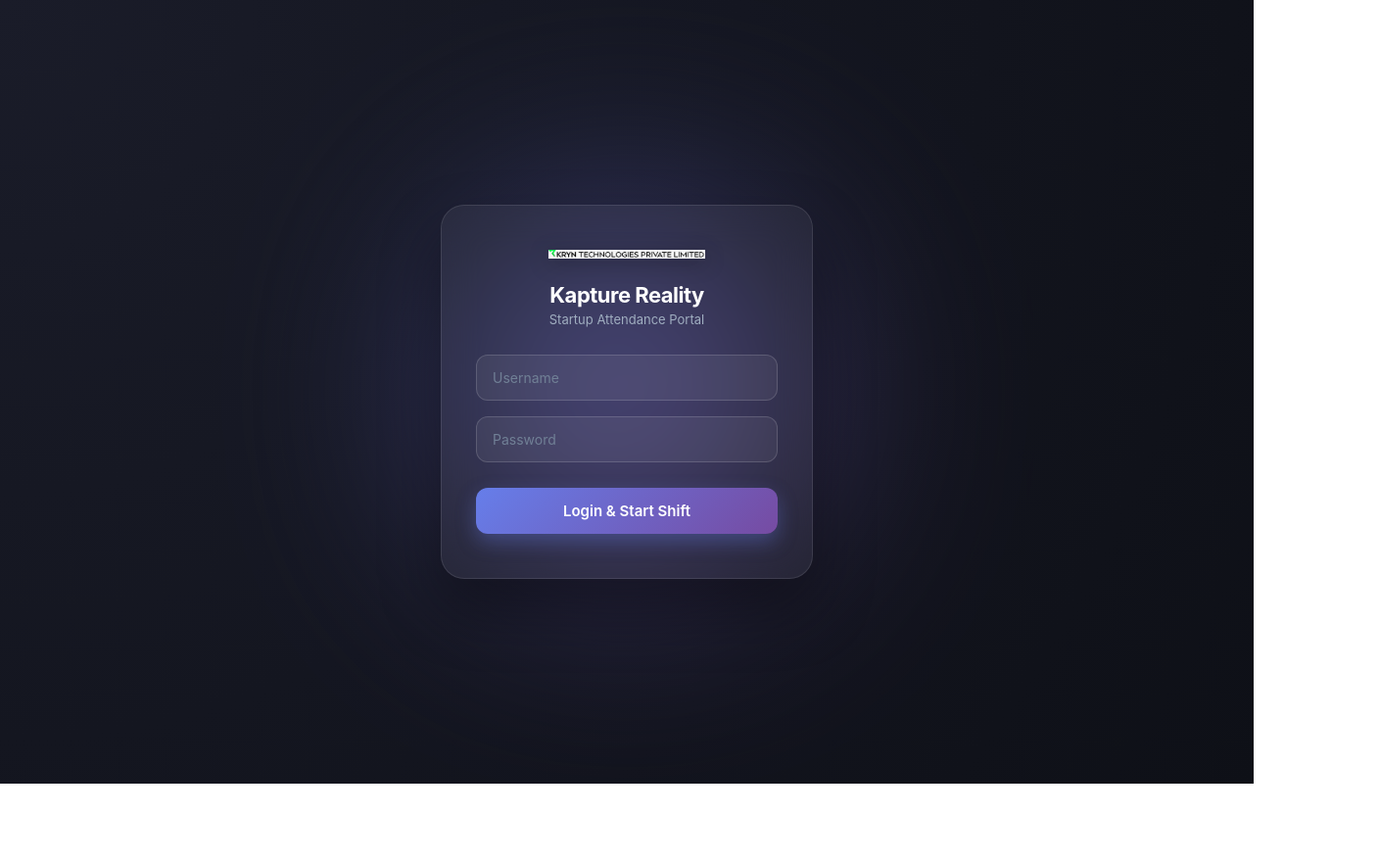
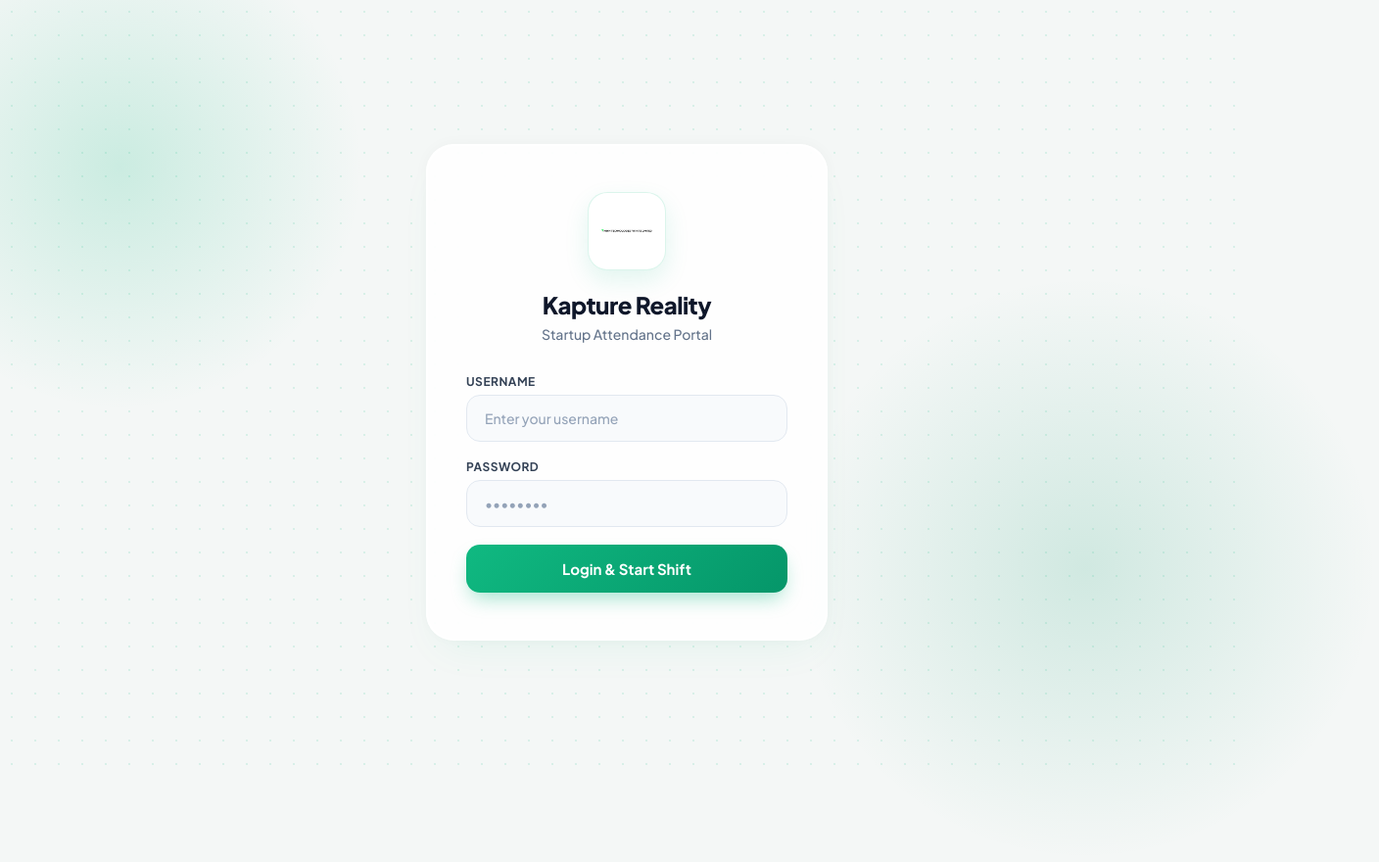
Before and after one commit to KaptureReality-KRYN/Login-Page, a plain HTML site: page index.html in a window 1280 px wide. Shown: the whole page at 98% size, 1408 px wide, since content can reach past the window. Before the commit the page ends 800 px from the top, so only its background shows below. Drawn offline with Linux system fonts and the light colour scheme.

Commit message:
Update index.html

```diff
--- a/index.html
+++ b/index.html
@@ -4,116 +4,175 @@
   <meta charset="UTF-8">
   <meta name="viewport" content="width=device-width, initial-scale=1.0">
   <title>Kapture Reality - Employee Portal</title>
+  <link rel="preconnect" href="https://fonts.googleapis.com">
+  <link rel="preconnect" href="https://fonts.gstatic.com" crossorigin>
+  <link href="https://fonts.googleapis.com/css2?family=Plus+Jakarta+Sans:wght@400;500;600;700;800&display=swap" rel="stylesheet">
+
   <style>
     * {
       box-sizing: border-box;
       margin: 0;
       padding: 0;
-      font-family: 'Inter', -apple-system, BlinkMacSystemFont, 'Segoe UI', Roboto, sans-serif;
+      font-family: 'Plus Jakarta Sans', -apple-system, BlinkMacSystemFont, 'Segoe UI', Roboto, sans-serif;
     }
 
     body {
-      background: radial-gradient(circle at top left, #1a1c29, #0e1017);
+      background: #f4f7f6;
       display: flex;
       justify-content: center;
       align-items: center;
       min-height: 100vh;
-      color: #fff;
+      color: #1e293b;
       overflow: hidden;
+      position: relative;
     }
 
-    /* Ambient Background Glow */
-    .bg-glow {
+    /* Modern Soft Green Ambient Glow Elements */
+    .bg-shape-1 {
       position: absolute;
-      width: 350px;
-      height: 350px;
-      background: linear-gradient(135deg, #667eea, #764ba2);
-      filter: blur(120px);
+      top: -10%;
+      left: -10%;
+      width: 500px;
+      height: 500px;
+      background: radial-gradient(circle, rgba(16, 185, 129, 0.18) 0%, rgba(255, 255, 255, 0) 70%);
       border-radius: 50%;
       z-index: 0;
-      opacity: 0.6;
+    }
+
+    .bg-shape-2 {
+      position: absolute;
+      bottom: -10%;
+      right: -10%;
+      width: 600px;
+      height: 600px;
+      background: radial-gradient(circle, rgba(5, 150, 105, 0.15) 0%, rgba(255, 255, 255, 0) 70%);
+      border-radius: 50%;
+      z-index: 0;
+    }
+
+    /* Grid Overlay Pattern */
+    .bg-grid {
+      position: absolute;
+      inset: 0;
+      background-image: radial-gradient(rgba(16, 185, 129, 0.12) 1px, transparent 1px);
+      background-size: 24px 24px;
+      z-index: 0;
     }
 
     .login-container {
       position: relative;
       z-index: 1;
-      background: rgba(255, 255, 255, 0.05);
-      backdrop-filter: blur(20px);
-      -webkit-backdrop-filter: blur(20px);
-      border: 1px solid rgba(255, 255, 255, 0.1);
-      padding: 45px 35px;
-      border-radius: 24px;
-      box-shadow: 0 30px 60px rgba(0, 0, 0, 0.4);
+      background: rgba(255, 255, 255, 0.85);
+      backdrop-filter: blur(24px);
+      -webkit-backdrop-filter: blur(24px);
+      border: 1px solid rgba(255, 255, 255, 0.8);
+      padding: 48px 40px;
+      border-radius: 28px;
+      box-shadow:
+        0 20px 40px -15px rgba(16, 185, 129, 0.08),
+        0 0 15px rgba(0, 0, 0, 0.03),
+        inset 0 0 0 1px rgba(255, 255, 255, 0.9);
       width: 100%;
-      max-width: 380px;
+      max-width: 410px;
       text-align: center;
-      transition: transform 0.3s ease;
+      transition: all 0.3s cubic-bezier(0.4, 0, 0.2, 1);
+    }
+
+    .logo-wrapper {
+      width: 80px;
+      height: 80px;
+      margin: 0 auto 20px auto;
+      background: #ffffff;
+      border-radius: 20px;
+      display: flex;
+      align-items: center;
+      justify-content: center;
+      box-shadow: 0 10px 25px rgba(16, 185, 129, 0.12);
+      border: 1px solid rgba(16, 185, 129, 0.15);
     }
 
     .company-logo {
-      max-width: 160px;
-      height: auto;
-      margin-bottom: 20px;
-      filter: drop-shadow(0 4px 10px rgba(0,0,0,0.3));
+      max-width: 52px;
+      max-height: 52px;
+      object-fit: contain;
     }
 
     h2 {
-      color: #ffffff;
-      font-size: 22px;
-      font-weight: 700;
+      color: #0f172a;
+      font-size: 24px;
+      font-weight: 800;
       letter-spacing: -0.5px;
-      margin-bottom: 4px;
+      margin-bottom: 6px;
     }
 
     p.subtitle {
-      color: #a0aec0;
-      font-size: 13px;
-      margin-bottom: 28px;
+      color: #64748b;
+      font-size: 14px;
+      font-weight: 500;
+      margin-bottom: 32px;
     }
 
     .input-group {
-      margin-bottom: 16px;
+      margin-bottom: 18px;
       text-align: left;
+    }
+
+    .input-label {
+      display: block;
+      font-size: 12px;
+      font-weight: 700;
+      color: #334155;
+      margin-bottom: 6px;
+      text-transform: uppercase;
+      letter-spacing: 0.5px;
     }
 
     .input-field {
       width: 100%;
-      padding: 14px 16px;
-      background: rgba(255, 255, 255, 0.06);
-      border: 1px solid rgba(255, 255, 255, 0.15);
-      border-radius: 12px;
+      padding: 14px 18px;
+      background: #f8fafc;
+      border: 1.5px solid #e2e8f0;
+      border-radius: 14px;
       font-size: 14px;
-      color: #fff;
+      font-weight: 500;
+      color: #0f172a;
       outline: none;
-      transition: all 0.25s ease;
+      transition: all 0.2s ease;
     }
 
-    .input-field::placeholder { color: #718096; }
+    .input-field::placeholder {
+      color: #94a3b8;
+    }
 
     .input-field:focus {
-      border-color: #667eea;
-      background: rgba(255, 255, 255, 0.1);
-      box-shadow: 0 0 0 4px rgba(102, 126, 234, 0.15);
+      border-color: #10b981;
+      background: #ffffff;
+      box-shadow: 0 0 0 4px rgba(16, 185, 129, 0.12);
     }
 
     .btn-login {
       width: 100%;
-      padding: 14px;
+      padding: 15px;
       margin-top: 10px;
-      background: linear-gradient(135deg, #667eea 0%, #764ba2 100%);
-      color: white;
+      background: linear-gradient(135deg, #10b981 0%, #059669 100%);
+      color: #ffffff;
       border: none;
-      border-radius: 12px;
+      border-radius: 14px;
       font-size: 15px;
-      font-weight: 600;
+      font-weight: 700;
       cursor: pointer;
-      box-shadow: 0 8px 20px rgba(102, 126, 234, 0.35);
+      box-shadow: 0 10px 20px -5px rgba(16, 185, 129, 0.4);
       transition: all 0.25s ease;
+      display: flex;
+      align-items: center;
+      justify-content: center;
+      gap: 8px;
     }
 
     .btn-login:hover {
+      background: linear-gradient(135deg, #059669 0%, #047857 100%);
       transform: translateY(-2px);
-      box-shadow: 0 12px 24px rgba(102, 126, 234, 0.45);
+      box-shadow: 0 14px 24px -5px rgba(16, 185, 129, 0.5);
     }
 
     .btn-login:active {
@@ -121,51 +180,69 @@
     }
 
     .btn-login:disabled {
-      opacity: 0.6;
+      background: #cbd5e1;
+      box-shadow: none;
       cursor: not-allowed;
       transform: none;
     }
 
     #error-msg {
-      color: #fc8181;
-      background: rgba(254, 178, 178, 0.1);
-      border: 1px solid rgba(252, 129, 129, 0.2);
-      padding: 10px;
-      border-radius: 8px;
+      color: #e11d48;
+      background: #ffe4e6;
+      border: 1px solid #fecdd3;
+      padding: 12px;
+      border-radius: 10px;
       font-size: 13px;
-      margin-top: 18px;
+      font-weight: 600;
+      margin-top: 20px;
       display: none;
+      animation: fadeIn 0.3s ease;
     }
 
     #success-msg {
-      color: #68d391;
-      background: rgba(104, 211, 145, 0.1);
-      border: 1px solid rgba(104, 211, 145, 0.2);
-      padding: 10px;
-      border-radius: 8px;
+      color: #047857;
+      background: #d1fae5;
+      border: 1px solid #a7f3d0;
+      padding: 12px;
+      border-radius: 10px;
       font-size: 13px;
-      margin-top: 18px;
+      font-weight: 600;
+      margin-top: 20px;
       display: none;
+      animation: fadeIn 0.3s ease;
+    }
+
+    @keyframes fadeIn {
+      from { opacity: 0; transform: translateY(-4px); }
+      to { opacity: 1; transform: translateY(0); }
     }
   </style>
 </head>
 <body>
 
-<div class="bg-glow"></div>
+<div class="bg-shape-1"></div>
+<div class="bg-shape-2"></div>
+<div class="bg-grid"></div>
 
 <div class="login-container">
+  <div class="logo-wrapper">
     <img src="KRYN.jpeg" alt="Kapture Reality Logo" class="company-logo">
+  </div>
   <h2>Kapture Reality</h2>
   <p class="subtitle">Startup Attendance Portal</p>
 
   <div class="input-group">
-    <input type="text" id="username" class="input-field" placeholder="Username" autocomplete="off">
+    <label class="input-label" for="username">Username</label>
+    <input type="text" id="username" class="input-field" placeholder="Enter your username" autocomplete="off">
   </div>
   <div class="input-group">
-    <input type="password" id="password" class="input-field" placeholder="Password">
+    <label class="input-label" for="password">Password</label>
+    <input type="password" id="password" class="input-field" placeholder="••••••••">
   </div>
 
-  <button class="btn-login" onclick="login()">Login & Start Shift</button>
+  <button class="btn-login" onclick="login()">
+    <span>Login & Start Shift</span>
+  </button>
 
   <div id="error-msg"></div>
   <div id="success-msg"></div>
@@ -186,7 +263,8 @@
     const pass = document.getElementById('password').value.trim();
     const errorDiv = document.getElementById('error-msg');
     const successDiv = document.getElementById('success-msg');
-    const loginBtn = document.querySelector('.btn-login');
+    const loginBtn = document.querySelector('.btn-login span');
+    const btnElement = document.querySelector('.btn-login');
 
     errorDiv.style.display = "none";
     successDiv.style.display = "none";
@@ -198,7 +276,7 @@
     }
 
     loginBtn.innerText = "Authenticating...";
-    loginBtn.disabled = true;
+    btnElement.disabled = true;
 
     // Google Sheets Verification
     fetch(SCRIPT_URL, {
@@ -217,7 +295,7 @@
           }, (response) => {
             if (chrome.runtime.lastError) {
               loginBtn.innerText = "Login & Start Shift";
-              loginBtn.disabled = false;
+              btnElement.disabled = false;
               errorDiv.innerText = "Extension Connection Failed! Check Extension ID.";
               errorDiv.style.display = "block";
             } else {
@@ -226,7 +304,6 @@
               successDiv.innerText = "Login Successful! Closing tab...";
               successDiv.style.display = "block";
 
-              	// Replace the old window.close() block with this:
               setTimeout(() => {
                 // Try closing directly
                 window.close();
@@ -239,13 +316,13 @@
           });
         } else {
           loginBtn.innerText = "Login & Start Shift";
-          loginBtn.disabled = false;
+          btnElement.disabled = false;
           errorDiv.innerText = "Chrome Extension Not Detected!";
           errorDiv.style.display = "block";
         }
       } else {
         loginBtn.innerText = "Login & Start Shift";
-        loginBtn.disabled = false;
+        btnElement.disabled = false;
         errorDiv.innerText = data.message || "Invalid Username or Password!";
         errorDiv.style.display = "block";
       }
@@ -253,7 +330,7 @@
     .catch(err => {
       console.error(err);
       loginBtn.innerText = "Login & Start Shift";
-      loginBtn.disabled = false;
+      btnElement.disabled = false;
       errorDiv.innerText = "Server Connection Error!";
       errorDiv.style.display = "block";
     });
```
Lines whose indentation alone changed are shown as unchanged.
